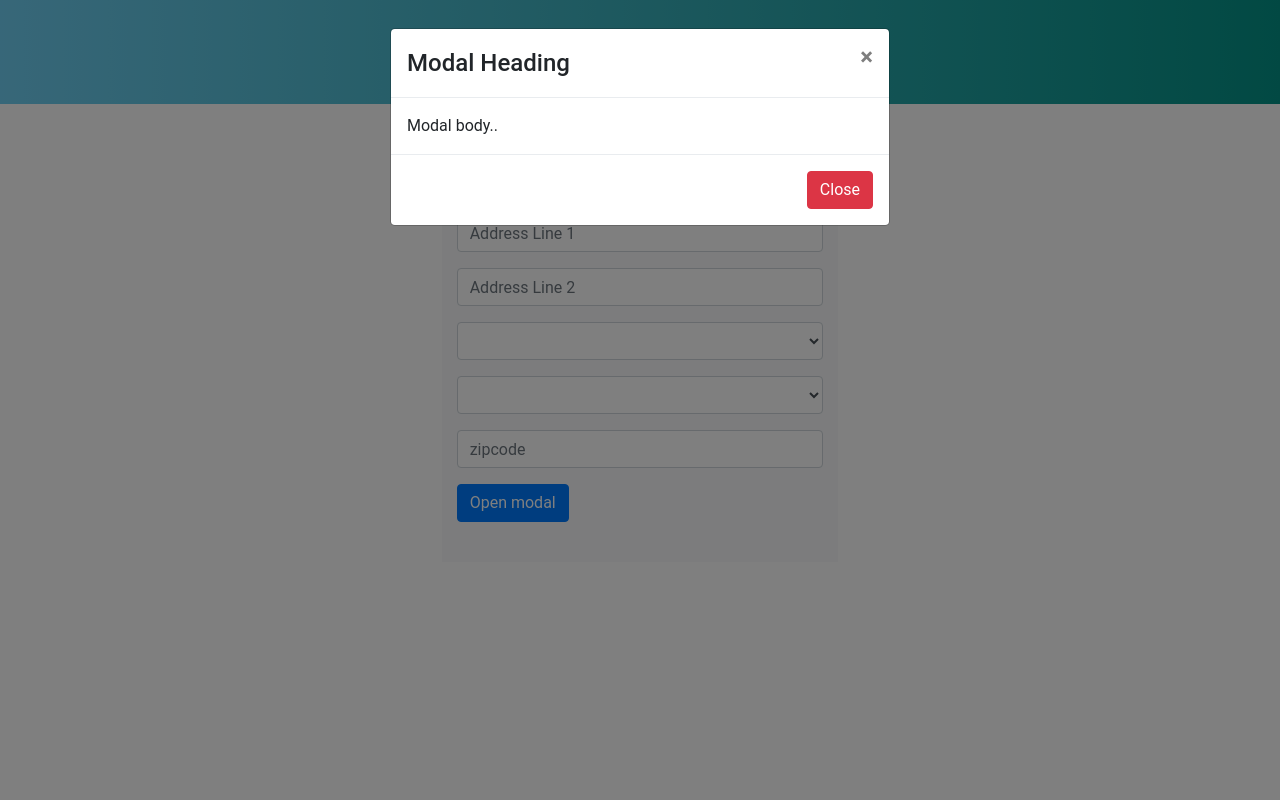
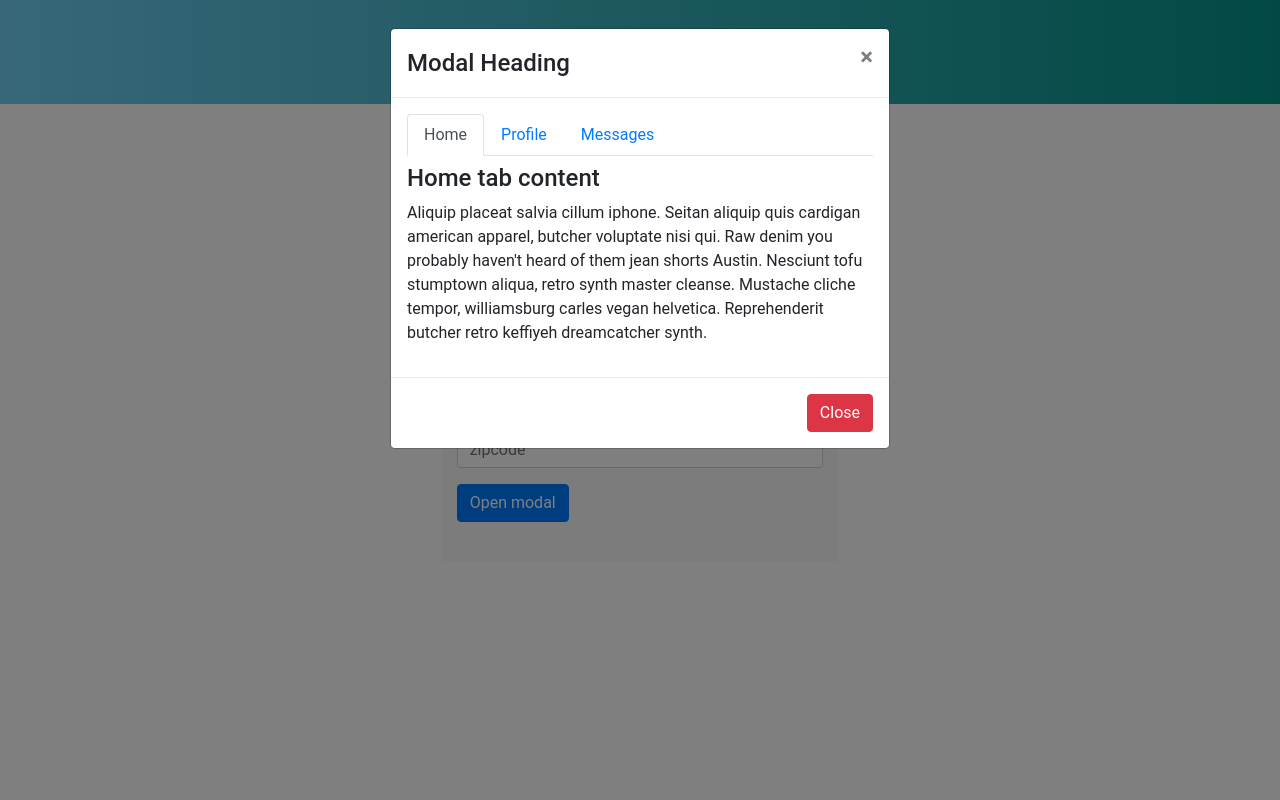
Before and after one commit to jp-mangoit/usps-php, a PHP site: page / in a window 1280 px wide, after a click on "Open modal". Run offline with PHP 8.4, Linux system fonts and the light colour scheme; lists and menus that the app fills with data are empty; some libraries are stand-ins or nearby versions.

Commit message:
added tabs

```diff
--- a/index.php
+++ b/index.php
@@ -66,7 +66,37 @@ ini_set('display_errors', 1);
 
 				<!-- Modal body -->
 				<div class="modal-body">
-					Modal body..
+					<div class="bs-example">
+						<ul class="nav nav-tabs">
+							<li class="nav-item">
+								<a href="#home" class="nav-link active" data-toggle="tab">Home</a>
+							</li>
+							<li class="nav-item">
+								<a href="#profile" class="nav-link" data-toggle="tab">Profile</a>
+							</li>
+							<li class="nav-item">
+								<a href="#messages" class="nav-link" data-toggle="tab">Messages</a>
+							</li>
+						</ul>
+						<div class="tab-content">
+							<div class="tab-pane fade show active" id="home">
+								<h4 class="mt-2">Home tab content</h4>
+								<p>Aliquip placeat salvia cillum iphone. Seitan aliquip quis cardigan american apparel, butcher voluptate nisi qui. Raw denim you probably haven't heard of them jean shorts Austin. Nesciunt tofu stumptown aliqua, retro synth master cleanse. Mustache cliche tempor, williamsburg carles vegan helvetica. Reprehenderit butcher retro keffiyeh dreamcatcher synth.</p>
+							</div>
+							<div class="tab-pane fade" id="profile">
+								<h4 class="mt-2">Profile tab content</h4>
+								<p>Vestibulum nec erat eu nulla rhoncus fringilla ut non neque. Vivamus nibh urna, ornare id gravida ut, mollis a magna. Aliquam porttitor condimentum nisi, eu viverra ipsum porta ut. Nam hendrerit bibendum turpis, sed molestie mi fermentum id. Aenean volutpat velit sem. Sed consequat ante in rutrum convallis. Nunc facilisis leo at faucibus adipiscing.</p>
+							</div>
+							<div class="tab-pane fade" id="messages">
+								<h4 class="mt-2">Messages tab content</h4>
+								<p>Donec vel placerat quam, ut euismod risus. Sed a mi suscipit, elementum sem a, hendrerit velit. Donec at erat magna. Sed dignissim orci nec eleifend egestas. Donec eget mi consequat massa vestibulum laoreet. Mauris et ultrices nulla, malesuada volutpat ante. Fusce ut orci lorem. Donec molestie libero in tempus imperdiet. Cum sociis natoque penatibus et magnis.</p>
+							</div>
+						</div>
+					</div>
+					<!-- <div class="btn-group">
+						<button type="button" class="btn btn-primary">Apple</button>
+						<button type="button" class="btn btn-primary">Samsung</button>
+					</div> -->
 				</div>
 
 				<!-- Modal footer -->
```
